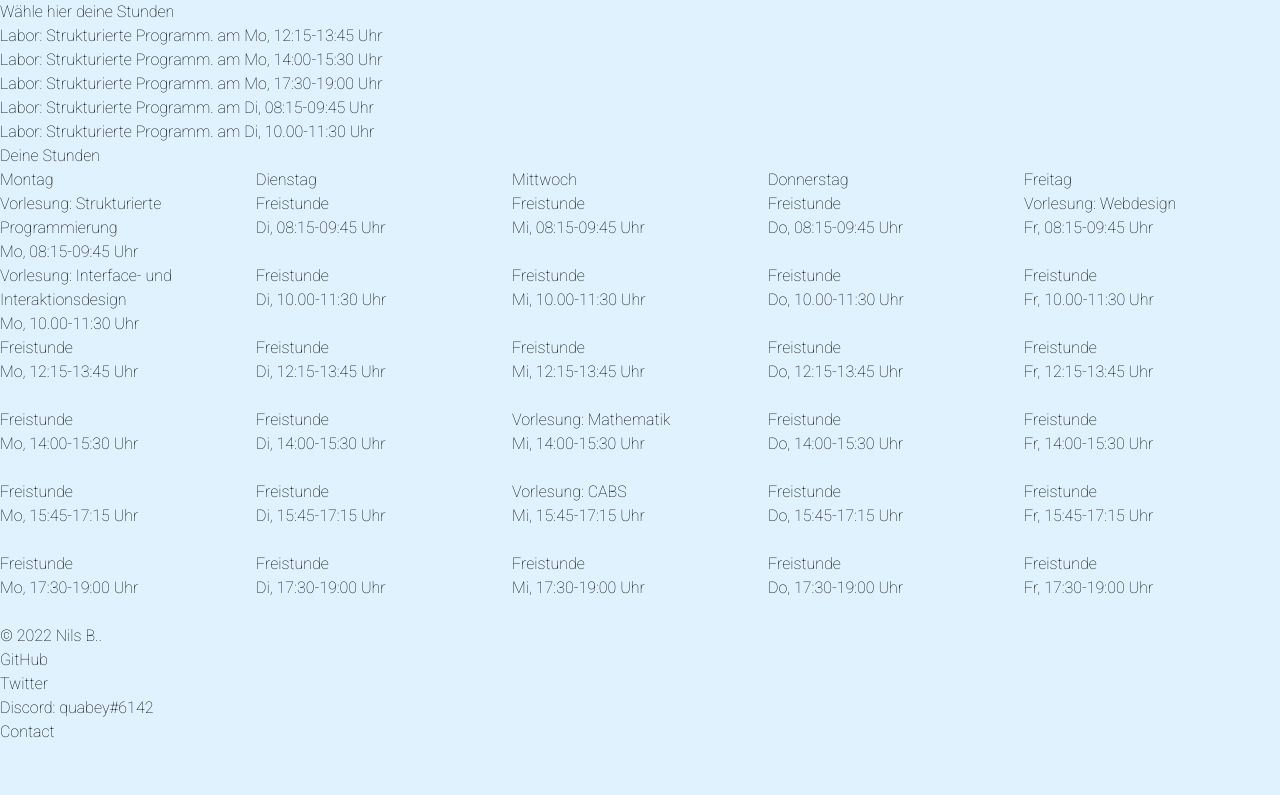
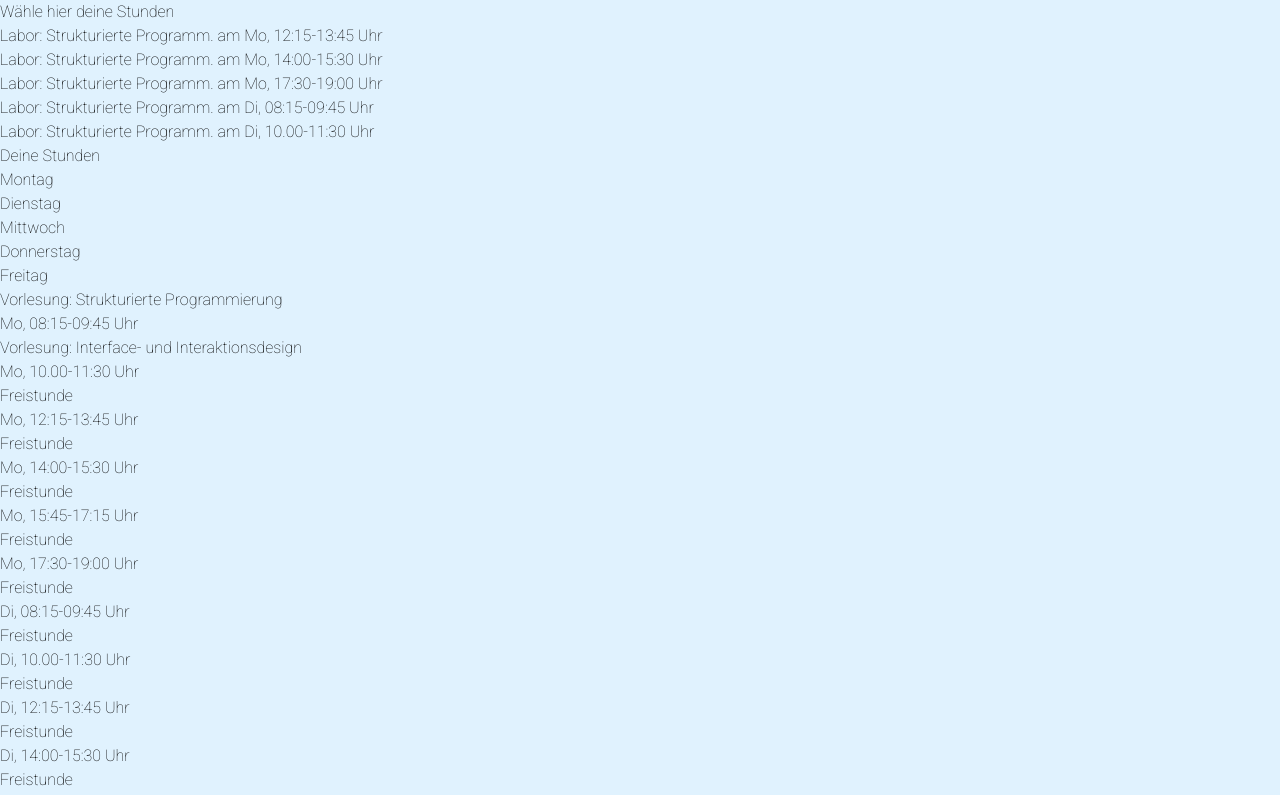
Before and after one commit to quabey/StundenPlaner, a Svelte app: page / in a window 1280 px wide. Shown: the top 795 px of the page. Built offline with nearby package versions, Linux system fonts and the light colour scheme.

Commit message:
css but prettier

```diff
--- a/src/Components/dayDisplay.svelte
+++ b/src/Components/dayDisplay.svelte
@@ -15,15 +15,3 @@
         <p class="font-bold">Freitag</p>
     </div>
 </div>
-
-<style>
-    .grid-bar{
-        grid-auto-columns: minmax(0, 1fr);
-    grid-auto-flow: column;
-    grid-row: 1;
-    display: grid;
-    @apply grid-rows-1;
-    @apply grid-flow-col;
-    }
-
-</style>
--- a/src/Components/display.svelte
+++ b/src/Components/display.svelte
@@ -35,14 +35,3 @@
   </div>
   {/each}
 </div>
-
-<style>
-  .grid-style{
-    grid-auto-columns: minmax(0, 1fr);
-    grid-auto-flow: column;
-    grid-row: 6;
-    display: grid;
-    @apply grid-rows-6;
-    @apply grid-flow-col;
-    }
-</style>
--- a/src/app.css
+++ b/src/app.css
@@ -7,3 +7,24 @@
     font-family: 'Roboto', sans-serif;
     @apply scroll-smooth;
 }
+
+
+@layer components {
+    .grid-bar{
+        grid-auto-columns: minmax(0, 1fr);
+    grid-auto-flow: column;
+    grid-row: 1;
+    display: grid;
+    @apply grid-rows-1;
+    @apply grid-flow-col;
+    }
+
+    .grid-style{
+        grid-auto-columns: minmax(0, 1fr);
+        grid-auto-flow: column;
+        grid-row: 6;
+        display: grid;
+        @apply grid-rows-6;
+        @apply grid-flow-col;
+        }
+}
```
